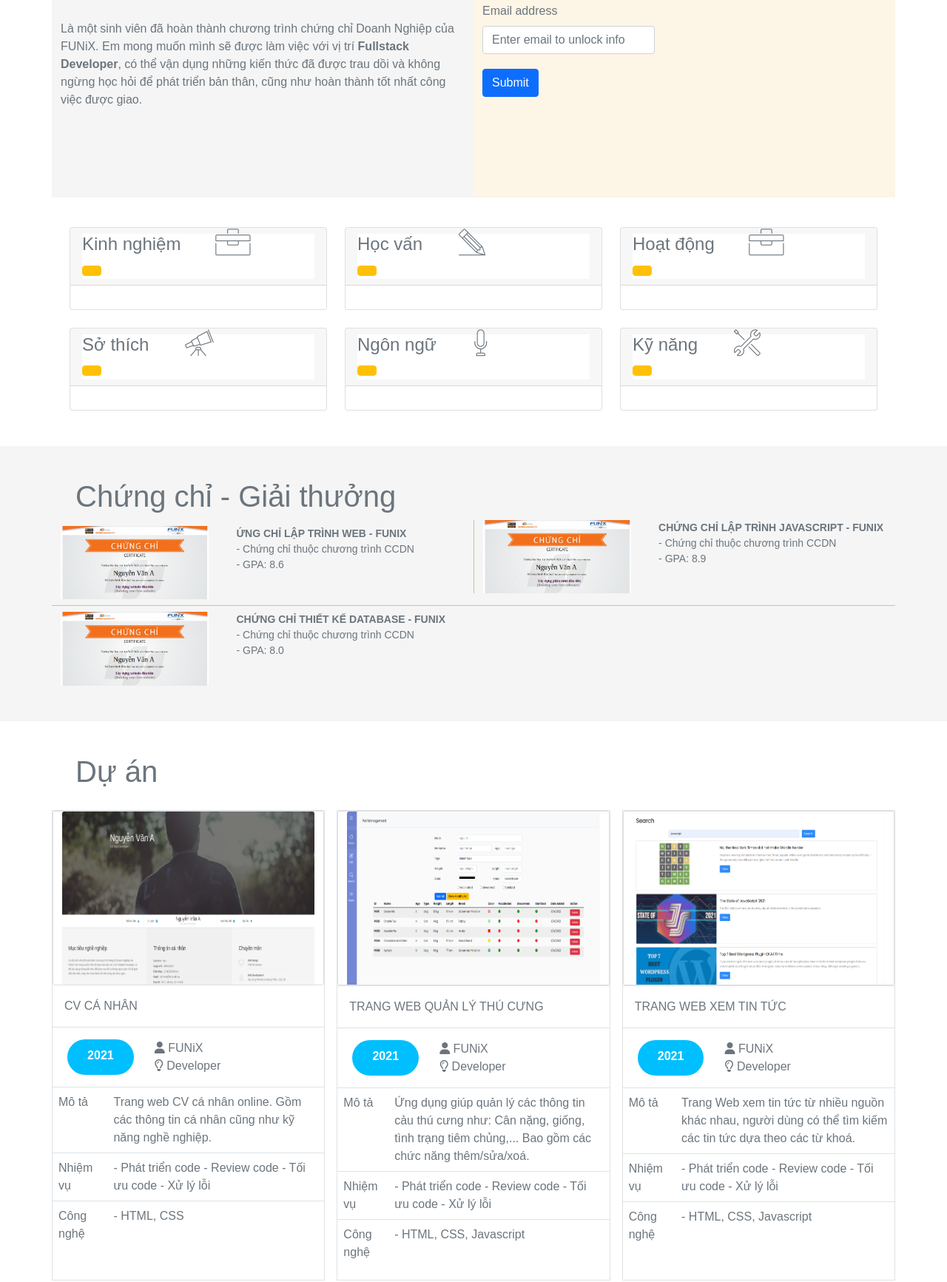
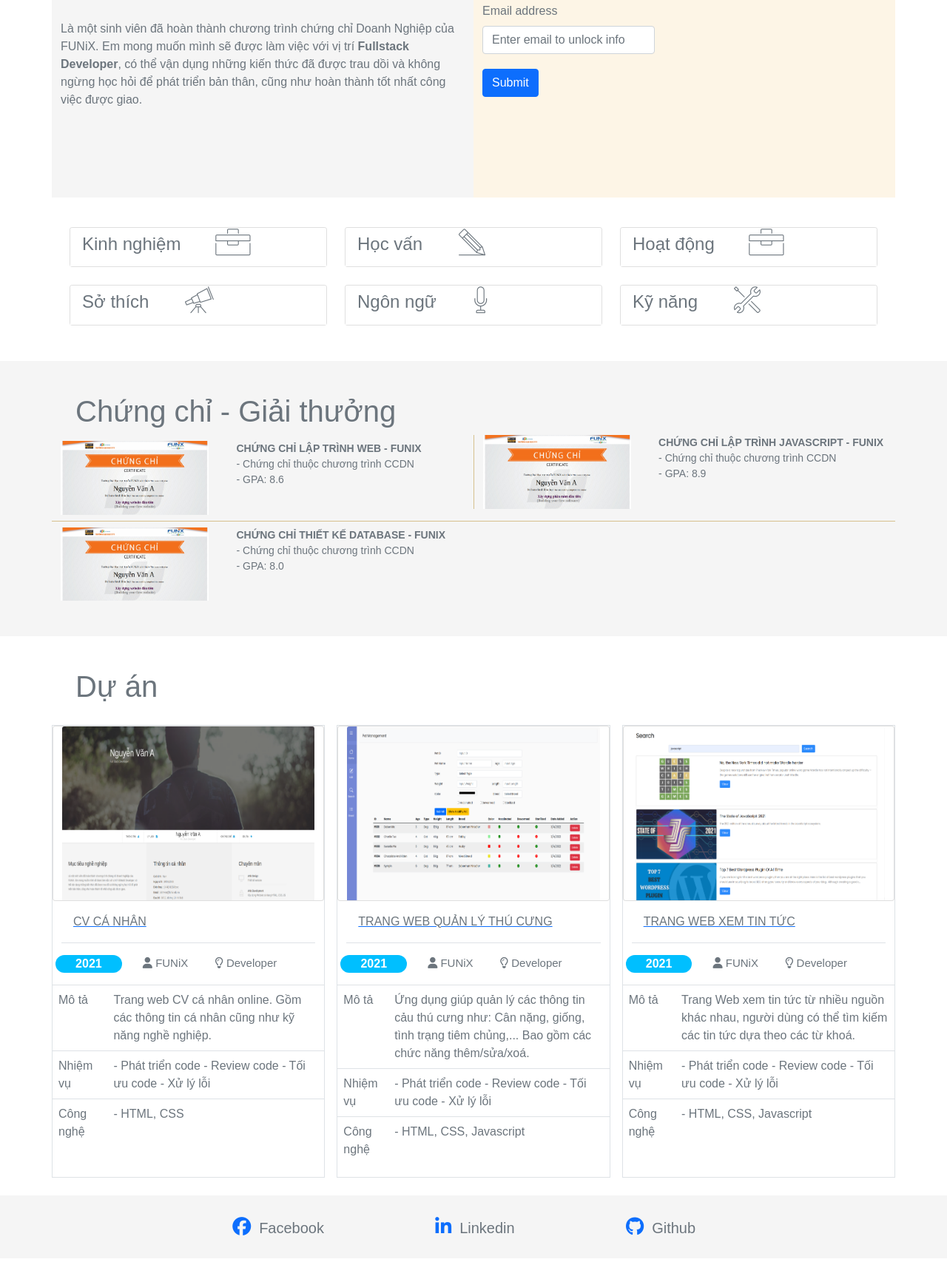
Before and after one commit to commander1991/asm3, a plain HTML site: page index.html in a window 1280 px wide. Shown: the part 575-2308 px from the top of the page at 74% size. After the commit the page ends 2276 px from the top, so only its background shows below. Drawn offline with nearby package versions, Linux system fonts and the light colour scheme.

Commit message:
final update

```diff
--- a/css/digital-cv-laptop.css
+++ b/css/digital-cv-laptop.css
@@ -2,6 +2,7 @@
     border: 10px solid;
 }
 
+/* config css for laptop mode */
 @media only screen and (min-width: 992px) {
     .row1-height {
         height: 650px;
--- a/css/digital-cv-mobile.css
+++ b/css/digital-cv-mobile.css
@@ -1,7 +1,7 @@
+/* config css for tablet mode */
 @media only screen and (max-width: 600px) {
     .container {
         max-width: 550px;
-
     }
 
     .row {
--- a/css/digital-cv-tablet.css
+++ b/css/digital-cv-tablet.css
@@ -1,3 +1,4 @@
+/* config css for mobile mode */
 @media only screen and (min-width: 600px) and (max-width: 992px) {
     .container {
         max-width: 100%;
--- a/css/laptop.css
+++ b/css/laptop.css
@@ -1,12 +1,13 @@
 * {
+    /* config for all page */
     margin: 0px;
     font-family: "Poppins", sans-serif;
     box-sizing: border-box;
     color: #6c757d;
-
 }
 
 #banner {
+    /* background will be expand screen*/
     background:
         linear-gradient(rgba(0, 0, 0, 0.5), rgba(0, 0, 0, 0.5)),
         url(../images/banner.jpg);
@@ -17,10 +18,12 @@
 }
 
 .text-banner {
+    /* text go down for 100px */
     padding-top: 100px;
 }
 
 .container {
+    /* container the content */
     min-width: 750px;
     width: auto;
     height: auto;
@@ -35,6 +38,7 @@
 }
 
 .wrapper {
+    /* hiding info before submit email */
     position: relative;
     width: 400px;
     height: 400px;
@@ -42,10 +46,12 @@
 }
 
 .wrapper.active {
+    /* show personal info */
     display: contents
 }
 
 .wrapper.form-check-email.active {
+    /* if input availid, form check display none */
     display: none
 }
 
@@ -53,6 +59,7 @@
     display: none
 }
 
+/* hide text view more  */
 .hidden-text-1 {
     display: none;
     color: gray;
@@ -83,20 +90,21 @@
     color: gray;
 }
 
-/* .job-container {
-    display: flex;
-    flex-wrap: wrap;
-    justify-content: space-between;
-    align-items: flex-start;
-} */
-
 .col-job {
     width: 100%;
     box-sizing: border-box;
     margin-bottom: 20px;
 }
 
+.card-header {
+    background-color: white !important;
+    border-bottom: white !important;
+}
+
+/* seting only for laptop mode */
 @media only screen and (min-width: 992px) {
+
+    /* banner full width: screen; */
     .banner {
         position: relative;
         text-align: center;
@@ -113,6 +121,7 @@
         text-align: center;
     }
 
+    /* nav bar have name/avatar */
     .nav-bar {
         position: relative;
         display: inline;
@@ -123,15 +132,15 @@
         color: #6c757d;
     }
 
-
     .avatar {
         border: 15px solid;
         border-color: azure;
         border-radius: 50%;
         position: absolute;
         left: 50%;
-        width: 250px;
-        height: 250px;
+        top: 20%;
+        width: 200px;
+        height: 200px;
         transform: translate(-50%, -50%);
     }
 
@@ -149,6 +158,7 @@
         height: 370px;
     }
 
+    /* building level template for job/skill */
     .level-blue {
         display: inline-block;
         border: 3px solid;
@@ -170,13 +180,13 @@
     .year {
         border: 1px;
         background-color: deepskyblue;
-        padding: 10px 20px;
         border-radius: 50px;
         color: white;
         text-align: center;
         font-weight: bold;
     }
 
+    /* css for certificate */
     .mid-cer {
         border-left: 1px solid;
         color: #d6c08d;
@@ -193,28 +203,4 @@
     .col-job {
         width: calc(33.33% - 20px);
     }
-
-    /* #first {
-        order: 1;
-    }
-
-    #second {
-        order: 4;
-    }
-
-    #third {
-        order: 2;
-    }
-
-    #fourth {
-        order: 5;
-    }
-
-    #fifth {
-        order: 6;
-    }
-
-    #sixth {
-        order: 3;
-    } */
 }
--- a/index.html
+++ b/index.html
@@ -5,6 +5,7 @@
 	<meta charset="UTF-8">
 	<meta http-equiv="X-UA-Compatible" content="IE=edge">
 	<meta name="viewport" content="width=device-width, initial-scale=1">
+	<!-- insert style, icon, bootstrap -->
 	<link rel="stylesheet" href="./css/laptop.css">
 	<link rel="stylesheet" href="./css/tablet.css">
 	<link rel="stylesheet" href="./css/mobile.css">
@@ -17,6 +18,7 @@
 </head>
 
 <body>
+	<!-- banner template, text on middle template -->
 	<section id="banner">
 		<div class="container">
 			<div class="banner">
@@ -27,8 +29,9 @@
 			</div>
 		</div>
 	</section>
+	<!-- middle navigation, name/avatar in center -->
 	<section id="navigation">
-		<div class="nav-bar">
+		<div class="nav-bar" style="font-size: small;">
 			<ul class="nav justify-content-center ">
 				<li class="nav-item p-4 border-start">
 					<div>THÔNG TIN
@@ -47,7 +50,7 @@
 							<div class="text-center" style="font-size: 13px; color: #a9a9a9">Fulstack Developer
 							</div>
 						</div>
-						<img src="./images/avatar.jpg" alt="avatar" class="avatar" style="visibility: hidden;">
+						<img src="./images/avatar.jpg" alt="avatar" class="avatar">
 					</a>
 				</li>
 				<li class="nav-item p-4 border-start">
@@ -63,6 +66,7 @@
 			</ul>
 		</div>
 	</section>
+	<!-- divided by 2 columns in laptop and tablet mode, 1 column in mobile mode-->
 	<section id="target-info">
 		<div class="container">
 			<div class="row">
@@ -77,11 +81,13 @@
 						bản thân, cũng như hoàn thành tốt nhất công việc được giao.
 					</p>
 				</div>
+				<!-- input email to see personal info -->
 				<div class="col" id="personal-info">
 					<h1 class="section-title">Thông tin cá nhân</h1>
 					<div class="wrapper">
 						<div class="form-check-email">
 							<form id="form" action="#">
+								<!-- email checking -->
 								<div class=" inputBox">
 									<label class="form-label" for="email">Email address</label>
 									<input type="email" class="form-control" id="email" name="email"
@@ -113,25 +119,29 @@
 			</div>
 		</div>
 	</section>
+	<!-- 3 cols in laptop, 2 cols in tablet, 1 col in mobile -->
 	<section id="job-info" class="py-4">
 		<div class="container mt-3">
 			<div class="container-fluid">
-				<div class="row justify-content-center" id="masonry-control">
+				<div class="row justify-content-center" id="job-container">
 					<div class="col-sm-6 col-lg-4 mb-4" id="first">
 						<div class="card" style="width: 100%;">
 							<div class="card-header">
+								<!-- acordion for show/hide info -->
 								<div class="accordion accordion-flush">
 									<div class="accordion-item">
 										<div class="accordion-header">
+											<!-- on mouse over and on mouse out for show/hide view more text -->
 											<div class="collapsed" onclick="toggleContent('1')"
 												onmouseover="showText('1')" onmouseout="hideText('1')" type="button"
 												data-bs-toggle="collapse" data-bs-target="#flush-collapse1"
-												aria-expanded="false" aria-controls="flush-collapse1">
+												aria-expanded="false" aria-controls="flush-collapse1" id="collapse">
 												<h4>Kinh nghiệm
 													<span class="ms-5"><i class=ic-toolbox
 															style="scale: 150%;"></i></span>
 												</h4>
-												<div class="btn btn-warning viewmore">
+												<div class="btn btn-warning viewmore" id="viewmore1"
+													style="display: none">
 													<h6 id="hiddenText1" class="hidden-text-1">
 														<i class="fa-solid fa-caret-down me-1"></i>View more
 													</h6>
@@ -141,7 +151,7 @@
 									</div>
 								</div>
 							</div>
-							<div class="card-body">
+							<div class="ok" style="border-top: white;">
 								<div id="flush-collapse1" class="accordion-collapse collapse"
 									data-bs-parent="#accordionFlushExample">
 									<div class="accordion-body">
@@ -185,7 +195,8 @@
 													<span class="ms-5"><i class=ic-pencil
 															style="scale: 150%;"></i></span>
 												</h4>
-												<div class="btn btn-warning viewmore">
+												<div class="btn btn-warning viewmore" id="viewmore2"
+													style="display: none">
 													<h6 id="hiddenText2" class="hidden-text-2">
 														<i class="fa-solid fa-caret-down me-1"></i>View more
 													</h6>
@@ -195,7 +206,7 @@
 									</div>
 								</div>
 							</div>
-							<div class="card-body">
+							<div>
 								<div id="flush-collapse2" class="accordion-collapse collapse"
 									data-bs-parent="#accordionFlushExample">
 									<div class="accordion-body">
@@ -240,7 +251,8 @@
 													<span class="ms-5"><i class=ic-toolbox
 															style="scale: 150%;"></i></span>
 												</h4>
-												<div class="btn btn-warning viewmore">
+												<div class="btn btn-warning viewmore" id="viewmore3"
+													style="display: none">
 													<h6 id="hiddenText3" class="hidden-text-3">
 														<i class="fa-solid fa-caret-down me-1"></i>View more
 													</h6>
@@ -250,7 +262,7 @@
 									</div>
 								</div>
 							</div>
-							<div class="card-body">
+							<div>
 								<div id="flush-collapse3" class="accordion-collapse collapse"
 									data-bs-parent="#accordionFlushExample">
 									<div class="accordion-body">
@@ -286,7 +298,8 @@
 													<span class="ms-5"><i class=ic-telescope
 															style="scale: 150%;"></i></span>
 												</h4>
-												<div class="btn btn-warning viewmore">
+												<div class="btn btn-warning viewmore" id="viewmore4"
+													style="display: none">
 													<h6 id="hiddenText4" class="hidden-text-4">
 														<i class="fa-solid fa-caret-down me-1"></i>View more
 													</h6>
@@ -296,7 +309,7 @@
 									</div>
 								</div>
 							</div>
-							<div class="card-body">
+							<div>
 								<div id="flush-collapse4" class="accordion-collapse collapse"
 									data-bs-parent="#accordionFlushExample">
 									<div class="accordion-body">
@@ -341,7 +354,8 @@
 												<h4>Ngôn ngữ
 													<span class="ms-5"><i class=ic-mic style="scale: 150%;"></i></span>
 												</h4>
-												<div class="btn btn-warning viewmore">
+												<div class="btn btn-warning viewmore" id="viewmore5"
+													style="display: none">
 													<h6 id="hiddenText5" class="hidden-text-5">
 														<i class="fa-solid fa-caret-down me-1"></i>View more
 													</h6>
@@ -351,7 +365,7 @@
 									</div>
 								</div>
 							</div>
-							<div class="card-body">
+							<div>
 								<div id="flush-collapse5" class="accordion-collapse collapse"
 									data-bs-parent="#accordionFlushExample">
 									<div class="accordion-body">
@@ -373,7 +387,6 @@
 							</div>
 						</div>
 					</div>
-
 					<div class="col-sm-6 col-lg-4 mb-4" id="sixth">
 						<div class="card" style="width: 100%;">
 							<div class="card-header">
@@ -388,7 +401,8 @@
 													<span class="ms-5"><i class=ic-tools-2
 															style="scale: 150%;"></i></span>
 												</h4>
-												<div class="btn btn-warning viewmore">
+												<div class="btn btn-warning viewmore" id="viewmore6"
+													style="display: none">
 													<h6 id="hiddenText6" class="hidden-text-6">
 														<i class="fa-solid fa-caret-down me-1"></i>View more
 													</h6>
@@ -398,7 +412,7 @@
 									</div>
 								</div>
 							</div>
-							<div class="card-body">
+							<div>
 								<div id="flush-collapse6" class="accordion-collapse collapse"
 									data-bs-parent="#accordionFlushExample">
 									<div class="accordion-body">
@@ -438,6 +452,7 @@
 			</div>
 		</div>
 	</section>
+	<!-- set grid for text and picture -->
 	<section id="certificate" class=" py-4 bg-grey">
 		<div class="container pb-3">
 			<h1 class="section-title " style="padding-top: 20px; padding-left: 20px;">
@@ -450,7 +465,7 @@
 							<img src="./images/Cert_WEB.png" class="img-cer">
 						</div>
 						<div class="col-7 font-cer">
-							<strong>ỨNG CHỈ LẬP TRÌNH WEB - FUNIX</strong>
+							<strong>CHỨNG CHỈ LẬP TRÌNH WEB - FUNIX</strong>
 							<br />
 							- Chứng chỉ thuộc chương trình CCDN<br />
 							- GPA: 8.6
@@ -503,6 +518,7 @@
 			</div>
 		</div>
 	</section>
+	<!-- use table and set grid, col for project -->
 	<section id="project" class="py-4">
 		<div class="container">
 			<h1 class="section-title" style="padding: 20px;">
@@ -513,27 +529,27 @@
 					<div class="col border">
 						<div class="row">
 							<div class="card">
+								<img src="./images/project_1.png" class="card-img-top">
+							</div>
 							<a href="./digital-cv.html">
-									<img src="./images/project_1.png" class="card-img-top">
-								</a>
-							</div>
 								<div class="card-body border-bottom">
 									CV CÁ NHÂN
 								</div>
+							</a>
 							<div class="card-body">
-								<div class="row">
-									<div class=" mx-3 col-3 year">
+								<div class="row align-items-center">
+									<div class="col-3 year mobile-align-items-center">
 										2021
 									</div>
-									<div class="col">
-										<div class="space-cv">
+									<div class="col-9 mobile-align-items-center" style="font-size: 15px;">
+										<span class="col-sm-10 space-cv px-3">
 											<i class="fa-solid fa-user"></i>
 											<span>FUNiX</span>
-										</div>
-										<div class="space-cv">
+										</span>
+										<span class="col-sm-10 space-cv text-nowrap ps-3">
 											<i class="fa-regular fa-lightbulb"></i>
 											<span>Developer</span>
-										</div>
+										</span>
 									</div>
 								</div>
 							</div>
@@ -567,27 +583,27 @@
 					<div class="col border">
 						<div class="row">
 							<div class="card">
+								<img src="./images/project_2.png" class="card-img-top">
+							</div>
 							<a href="./digital-cv.html">
-									<img src="./images/project_2.png" class="card-img-top">
-								</a>
-							</div>
-							<div class="card-body border-top">
+								<div class="card-body border-bottom">
 									TRANG WEB QUẢN LÝ THÚ CƯNG
 								</div>
-							<div class="card-body border-top">
-								<div class="row">
-									<div class=" mx-3 col-3 year">
+							</a>
+							<div class="card-body">
+								<div class="row align-items-center">
+									<div class="col-3 year mobile-align-items-center">
 										2021
 									</div>
-									<div class="col">
-										<div class="space-cv">
+									<div class="col-9 mobile-align-items-center" style="font-size: 15px;">
+										<span class="col-sm-10 space-cv px-3">
 											<i class="fa-solid fa-user"></i>
 											<span>FUNiX</span>
-										</div>
-										<div class="space-cv">
+										</span>
+										<span class="col-sm-10 space-cv text-nowrap ps-3">
 											<i class="fa-regular fa-lightbulb"></i>
 											<span>Developer</span>
-										</div>
+										</span>
 									</div>
 								</div>
 							</div>
@@ -622,27 +638,27 @@
 					<div class="col border">
 						<div class="row">
 							<div class="card">
+								<img src="./images/project_3.png" class="card-img-top">
+							</div>
 							<a href="./digital-cv.html">
-									<img src="./images/project_3.png" class="card-img-top">
-								</a>
-							</div>
-							<div class="card-body border-top">
+								<div class="card-body border-bottom">
 									TRANG WEB XEM TIN TỨC
 								</div>
-							<div class="card-body border-top">
-								<div class="row">
-									<div class=" mx-3 col-3 year">
+							</a>
+							<div class="card-body">
+								<div class="row align-items-center">
+									<div class="col-3 year mobile-align-items-center">
 										2021
 									</div>
-									<div class="col">
-										<div class="space-cv">
+									<div class="col-9 mobile-align-items-center" style="font-size: 15px;">
+										<span class="col-sm-10 space-cv px-3">
 											<i class="fa-solid fa-user"></i>
 											<span>FUNiX</span>
-										</div>
-										<div class="space-cv">
+										</span>
+										<span class="col-sm-10 space-cv text-nowrap ps-3">
 											<i class="fa-regular fa-lightbulb"></i>
 											<span>Developer</span>
-										</div>
+										</span>
 									</div>
 								</div>
 							</div>
@@ -679,20 +695,21 @@
 			</div>
 		</div>
 	</section>
+	<!-- insert icon, show text in laptop mode and hide text in mobile mode -->
 	<section id="footer" class="py-4 bg-grey">
 		<div class="container">
 			<div class="row footer-info text-center" style="font-size: 25px;">
 				<div class="col text-end">
 					<i class="fa-brands fa-facebook text-primary p-1"></i>
-					<span class="brands-footer">Facebook</span>
+					<span class="brands-footer" style="font-size: 20px;">Facebook</span>
 				</div>
 				<div class="col">
 					<i class="fa-brands fa-linkedin-in text-primary p-1"></i>
-					<span class="brands-footer">Linkedin</span>
+					<span class="brands-footer" style="font-size: 20px;">Linkedin</span>
 				</div>
 				<div class="col text-start">
 					<i class="fa-brands fa-github text-primary p-1"></i>
-					<span class="brands-footer">Github</span>
+					<span class="brands-footer" style="font-size: 20px;">Github</span>
 				</div>
 			</div>
 		</div>
--- a/script.js
+++ b/script.js
@@ -1,4 +1,5 @@
 function validateEmail(event) {
+    // check validate email
     var emailInput = document.getElementById("email");
     var email = emailInput.value.trim();
     var regex = /^(([^<>()\[\]\\.,;:\s@"]+(\.[^<>()\[\]\\.,;:\s@"]+)*)|(".+"))@((\[[0-9]{1,3}\.[0-9]{1,3}\.[0-9]{1,3}\.[0-9]{1,3}])|(([a-zA-Z\-0-9]+\.)+[a-zA-Z]{2,}))$/;
@@ -6,9 +7,9 @@ function validateEmail(event) {
     var formShow = document.getElementById("form-show");
     if (!regex.test(email)) {
         alert("Invalid email. Please enter a valid email address.");
-
     }
     else {
+        //valid email will hide form check and show personal info
         form.className = "hide";
         formShow.classList.remove("hide");
         event.preventDefault();
@@ -16,22 +17,32 @@ function validateEmail(event) {
 }
 
 function showText(num) {
+    //show text view more
     var hiddenText = document.getElementById("hiddenText" + num);
+    var hiddenButton = document.getElementById("viewmore" + num)
     hiddenText.style.display = "block";
+    hiddenButton.style.display = "block";
+    hiddenButton.style.width = "130px";
 }
 
 function hideText(num) {
+    //hide text view more
     var hiddenText = document.getElementById("hiddenText" + num);
+    var hiddenButton = document.getElementById("viewmore" + num)
     if (hiddenText.innerText === "View less") {
         hiddenText.style.display = "block";
+        hiddenButton.style.display = "block";
+        hiddenButton.style.width = "130px";
     }
     else {
         hiddenText.style.display = "none";
+        hiddenButton.style.display = "none";
     }
 
 }
 
 function toggleContent(num) {
+    //change view more -> view less, also icon
     var button = document.getElementById("hiddenText" + num);
     var icon1 = `<i class="fa-solid fa-caret-down me-1"></i>`;
     var icon2 = `<i class="fa-solid fa-caret-up me-1"></i>`;
@@ -41,5 +52,45 @@ function toggleContent(num) {
     else {
         button.innerHTML = icon1 + "View more";
     }
+}
+
+// control accordion and masonry work on section job
+function toggleAccordion() {
+    var viewmore = document.getElementsByClassName("viewmore")
+    var collapse = document.getElementsByClassName("collapse")
+    var masonry = document.getElementById("job-container")
+    // if window width smaller than 992px
+    // then remove attribute id of all classname=viewmore and collapse
+    // and add show to class where classname = collapse
+
+    if (window.innerWidth < 992) {
+        for (var i = 0; i < 6; i++) {
+            viewmore[i].removeAttribute('id')
+            collapse[i].removeAttribute('id')
+            collapse[i].classList.add("show")
+        }
+        masonry.setAttribute('data-masonry', '{"percentPosition": true }')
+
+    }
+}
+
+var previousWidth = window.innerWidth
+
+function checkAndRefresh() {
+    var currentWidth = window.innerWidth;
+
+    if ((previousWidth < 992 && currentWidth >= 992) || (previousWidth >= 992 && currentWidth < 992)) {
+        location.reload();
+    }
+
+    previousWidth = currentWidth;
 
 }
+
+// do before reload page
+toggleAccordion();
+
+// listening event reszise
+window.addEventListener('resize', toggleAccordion);
+window.addEventListener('resize', checkAndRefresh);
+window.addEventListener('DOMContentLoaded', checkAndRefresh);
```
Also changed, not shown: css/mobile.css (+12 -4 lines), css/tablet.css (+10 -7 lines), digital-cv.html (+1 -0 lines). Lines whose indentation alone changed are shown as unchanged.
